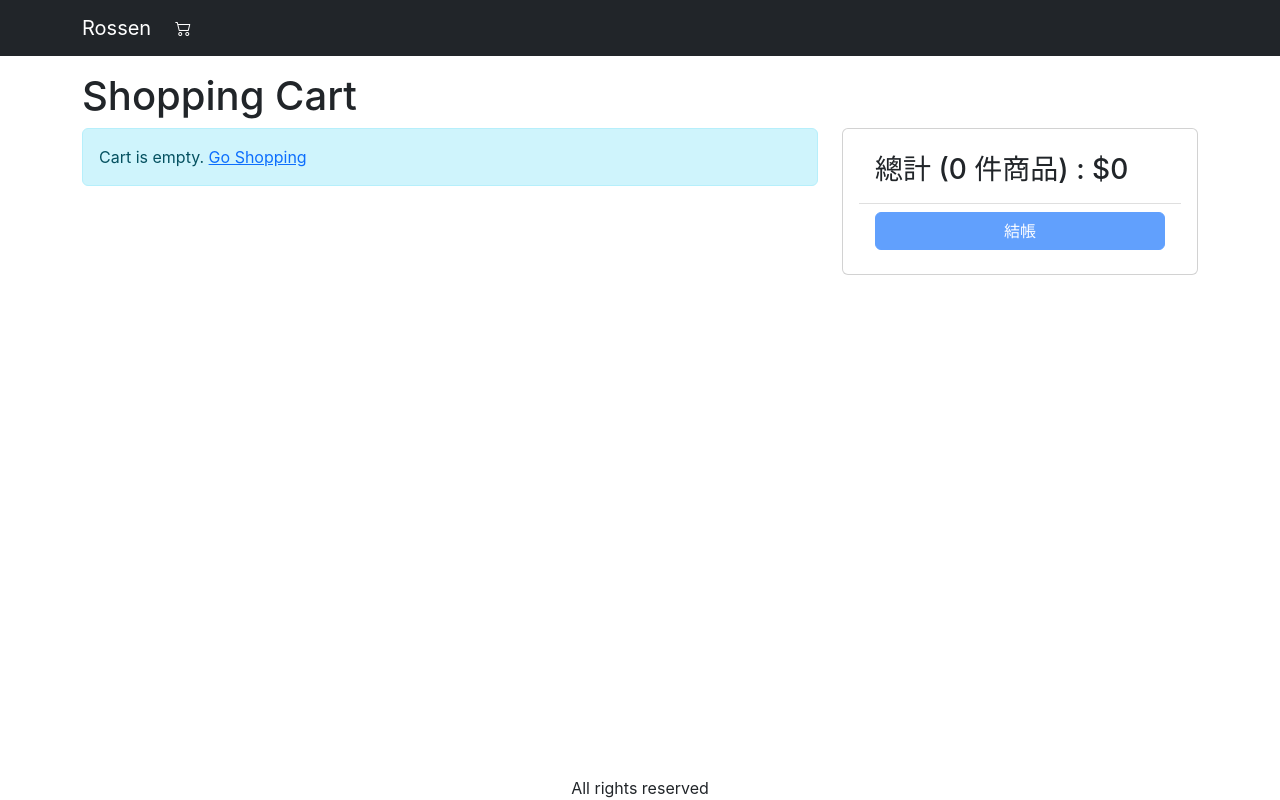
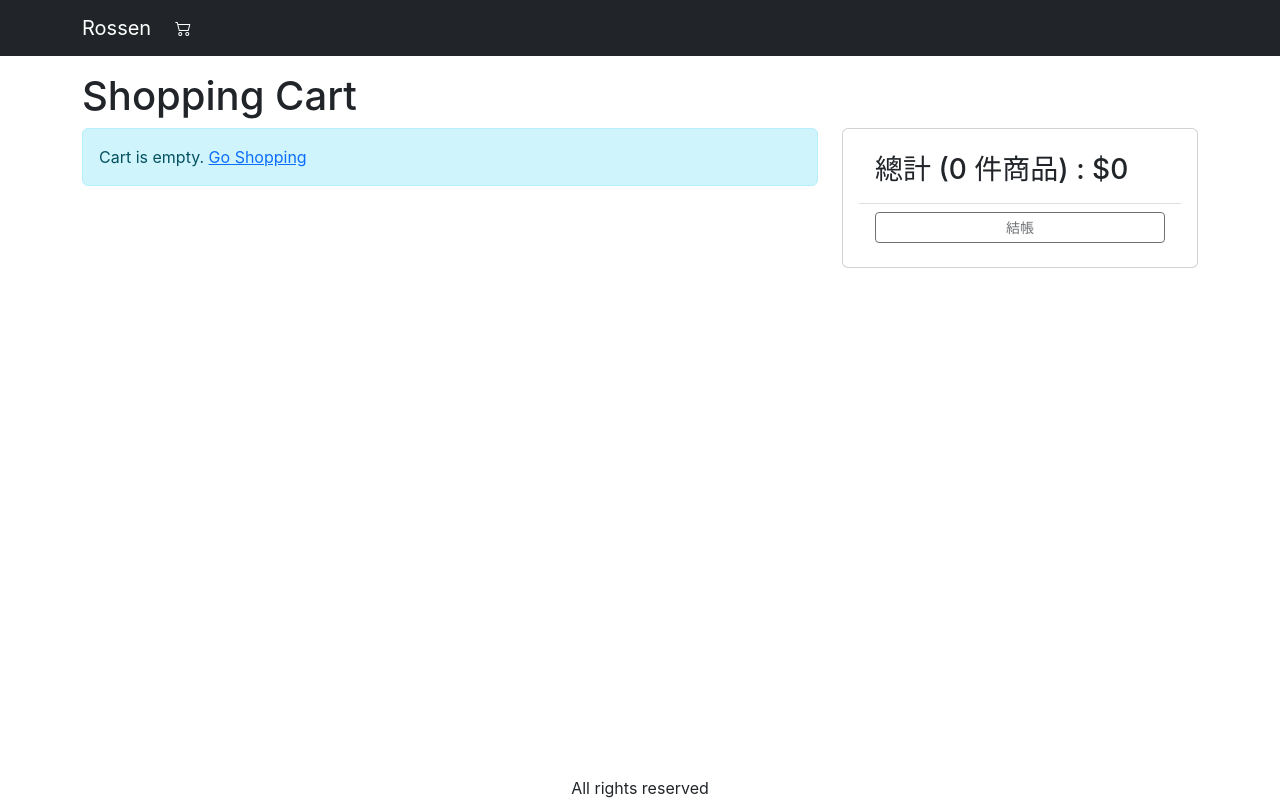
Before and after one commit to Rossen27/React-Bootstrap, a React (Create React App) app in the folder frontend/: page /cart in a window 1280 px wide. Built offline with nearby package versions, Linux system fonts and the light colour scheme.

Commit message:
建立購物車頁面

```diff
--- a/frontend/src/screens/CartScreen.js
+++ b/frontend/src/screens/CartScreen.js
@@ -79,9 +79,8 @@ export default function CartScreen() {
                   <div className="d-grid">
                     <Button
                       type="button"
-                      variant="primary"
-                      disabled={cartItems.length === 0}
-                    >
+                      variant="outline-dark primary"
+                      disabled={cartItems.length === 0} size="sm">
                       結帳
                     </Button>
                   </div>
```
